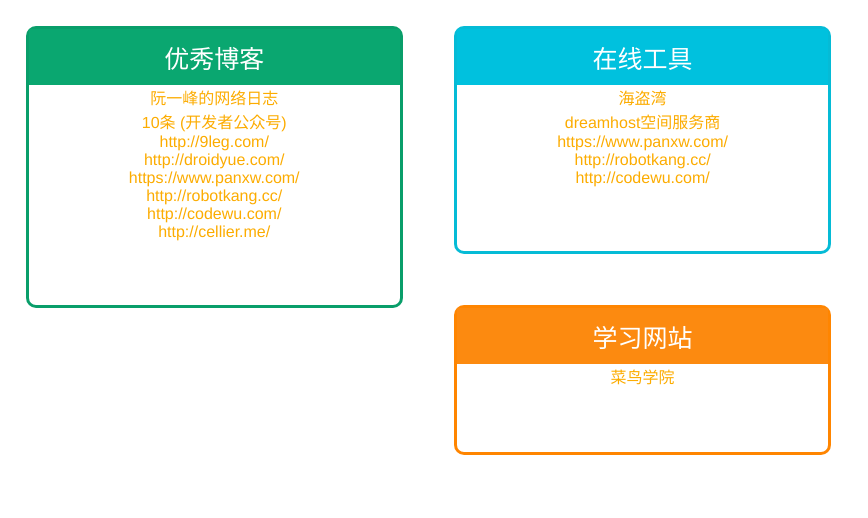
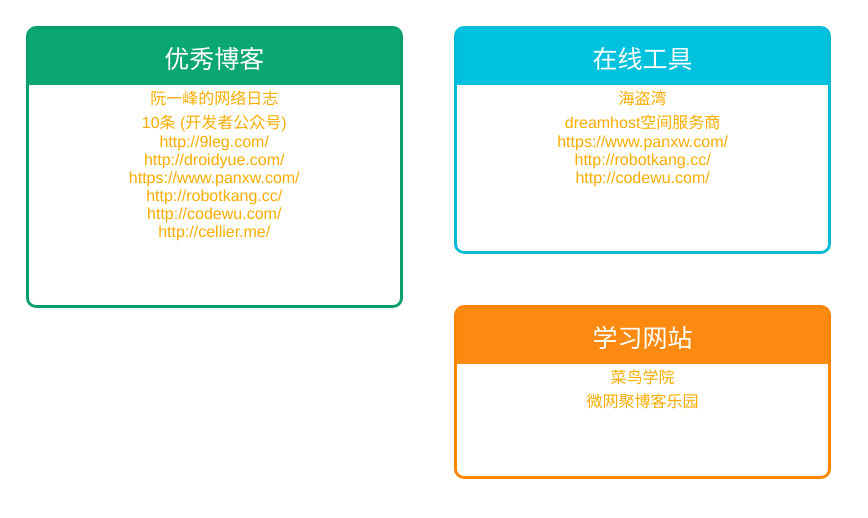
Before and after one commit to cqlxcnp/cqlxcnp.github.com, a Jekyll site: the page friendlyLink.html, which Jekyll copies as it is, in a window 1280 px wide. Shown: the top 518 px of the page, without its empty margins (0-868 px from the left). Built offline with Jekyll 4.4.1, drawn with Linux system fonts in a browser that asks for light colours.

Commit message:
Update friendlyLink.html

```diff
--- a/friendlyLink.html
+++ b/friendlyLink.html
@@ -78,6 +78,8 @@
 				<div class="regionTitle" style="background-color: #FC8A10;">学习网站</div>
 				<div>
 					<div><a target="_blank" href="http://www.runoob.com/">菜鸟学院</a></div>
+					<div><a target="_blank" href="http://blog.mn886.net/">微网聚博客乐园</a></div>
+
 
 
 				</div>
```
